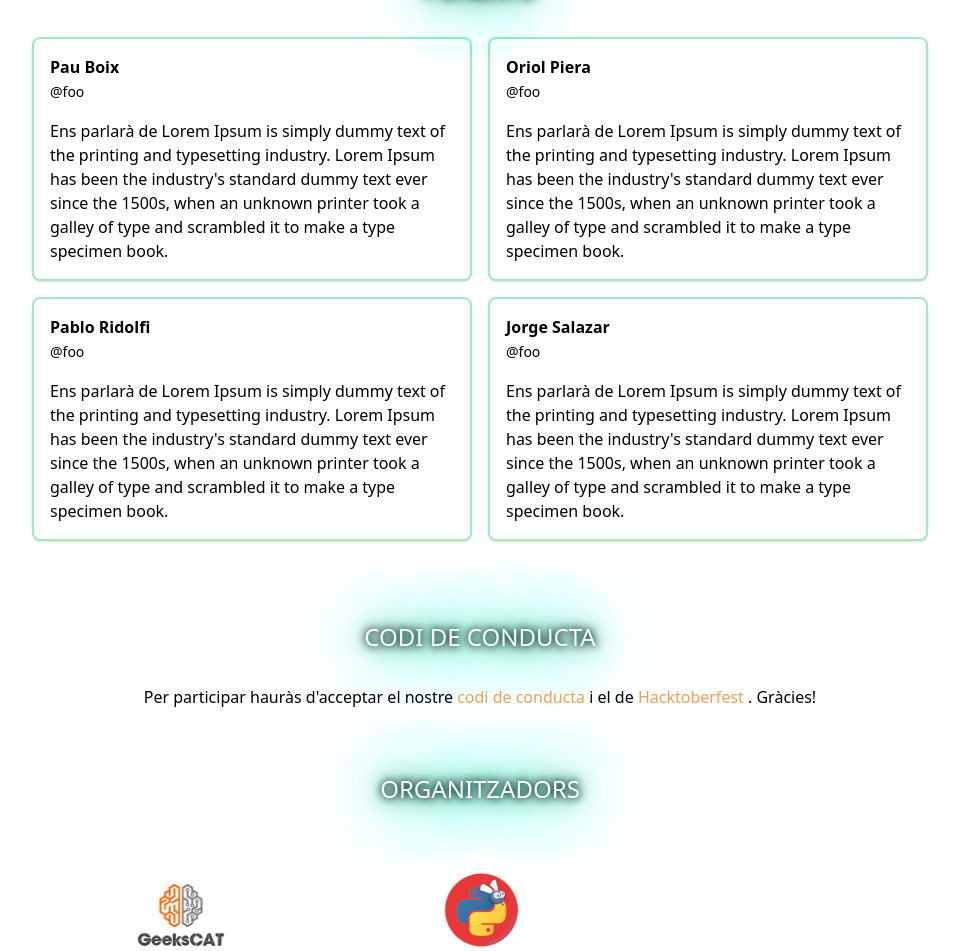
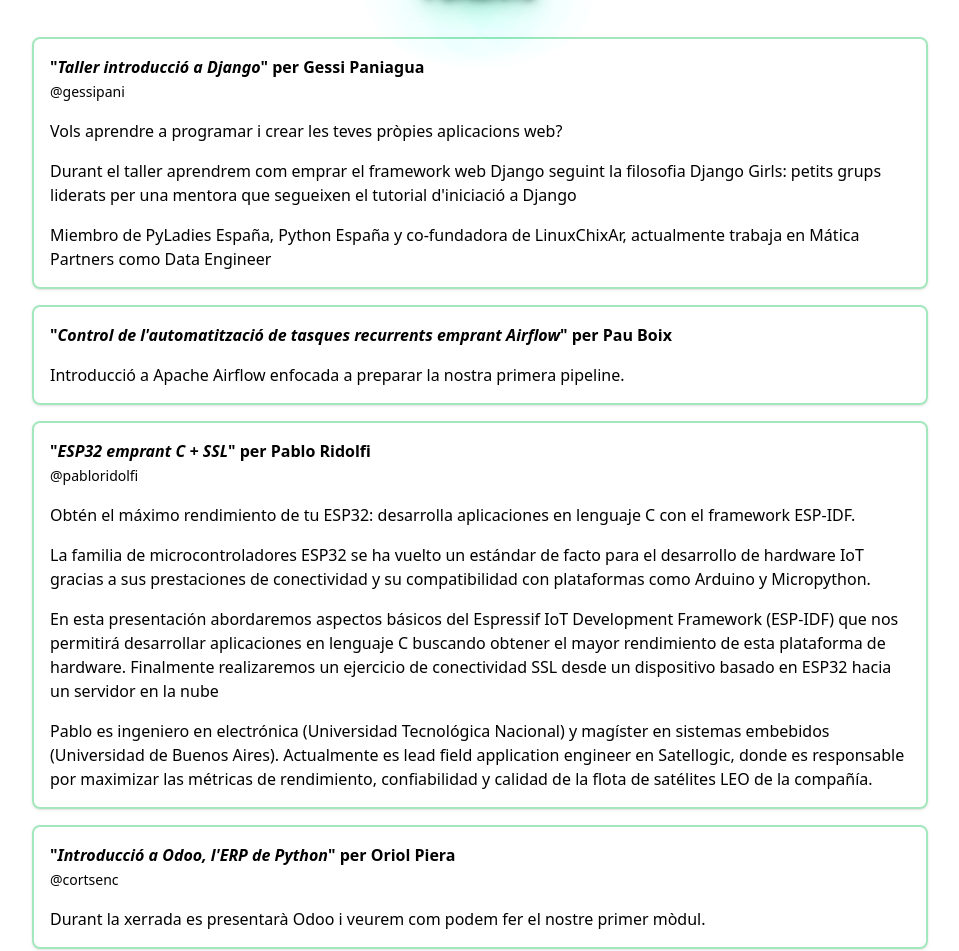
Before and after one commit to GeeksCAT/hacktoberfest-web-2022, a Vue app: page / in a window 1280 px wide. Shown: the part 2161-3112 px from the top of the page, without its empty margins (160-1119 px from the left). Built offline with nearby package versions, Linux system fonts and the light colour scheme; what @formkit/vue would draw is missing.

Commit message:
Add speakers, bio, socials and talks content

```diff
--- a/src/components/Sections/SSpeakers.vue
+++ b/src/components/Sections/SSpeakers.vue
@@ -8,11 +8,13 @@
 <template>
   <a-section>
     <a-title>Ponents</a-title>
-    <div class="md:gap-4 md:columns-2">
+    <div >
       <a-box v-for="speaker in speakers" :key="speaker.name" class="mb-4">
-        <h4 class="font-bold">{{ speaker.name }}</h4>
-        <span class="text-sm">{{ speaker.twitter }}</span>
-        <p class="mt-4">{{ speaker.summary }}</p>
+        <h4 class="font-bold">"<i>{{ speaker.talk }}</i>" per {{ speaker.name }}</h4>
+        <a v-if="speaker.twitter" target="_blank" :href="`https://twitter.com/${speaker.twitter}`" class="text-sm">@{{ speaker.twitter }}</a>
+        <a v-if="speaker.linkedin" target="_blank" :href="`https://www.linkedin.com/in//${speaker.linkedin}`" class="text-sm">@{{ speaker.linkedin }}</a>
+        <p :key="summaryCount" v-for="(summaryEntry, summaryCount) in speaker.summary" id="summary" class="mt-4" v-html="summaryEntry"/>
+        <p :key="bioCount" v-for="(bioEntry, bioCount) in speaker.bio" id="bio" class="mt-4" v-html="bioEntry"/>
       </a-box>
     </div>
   </a-section>
--- a/src/content.ts
+++ b/src/content.ts
@@ -95,27 +95,57 @@
 
 export const speakers: ISpeaker[] = [
   {
+    name: 'Gessi Paniagua',
+    twitter: 'gessipani',
+    talk: 'Taller introducció a Django',
+    summary: [
+      'Vols aprendre a programar i crear les teves pròpies aplicacions web?',
+      "Durant el taller aprendrem com emprar el <a href='https://www.djangoproject.com/' target='_blank'>framework web Django</a> seguint la filosofia Django Girls: petits grups liderats per una mentora que segueixen el tutorial d'iniciació a Django"
+    ],
+    bio: [
+      'Miembro de PyLadies España, Python España y co-fundadora de LinuxChixAr, actualmente trabaja en Mática Partners como Data Engineer'
+    ]
+  },
+  {
     name: 'Pau Boix',
-    twitter: '@foo',
-    summary:
-      "Ens parlarà de Lorem Ipsum is simply dummy text of the printing and typesetting industry. Lorem Ipsum has been the industry's standard dummy text ever since the 1500s, when an unknown printer took a galley of type and scrambled it to make a type specimen book."
+    talk: "Control de l'automatització de tasques recurrents emprant Airflow",
+    summary: [
+      'Introducció a <a target="_blank" href="https://airflow.apache.org/">Apache Airflow</a> enfocada a preparar la nostra primera pipeline.'
+    ],
+    bio: []
   },
   {
     name: 'Pablo Ridolfi',
-    twitter: '@foo',
-    summary:
-      "Ens parlarà de Lorem Ipsum is simply dummy text of the printing and typesetting industry. Lorem Ipsum has been the industry's standard dummy text ever since the 1500s, when an unknown printer took a galley of type and scrambled it to make a type specimen book."
+    twitter: 'pabloridolfi',
+    talk: 'ESP32 emprant C + SSL',
+    summary: [
+      'Obtén el máximo rendimiento de tu ESP32: desarrolla aplicaciones en lenguaje C con el <a target="_blank" href="https://docs.espressif.com/projects/esp-idf/en/latest/esp32/">framework ESP-IDF</a>.',
+      'La familia de microcontroladores ESP32 se ha vuelto un estándar de facto para el desarrollo de hardware IoT gracias a sus prestaciones de conectividad y su compatibilidad con plataformas como Arduino y Micropython.',
+      'En esta presentación abordaremos aspectos básicos del Espressif IoT Development Framework (ESP-IDF) que nos permitirá desarrollar aplicaciones en lenguaje C buscando obtener el mayor rendimiento de esta plataforma de hardware. Finalmente realizaremos un ejercicio de conectividad SSL desde un dispositivo basado en ESP32 hacia un servidor en la nube'
+    ],
+    bio: [
+      'Pablo es ingeniero en electrónica (Universidad Tecnológica Nacional) y magíster en sistemas embebidos (Universidad de Buenos Aires). Actualmente es lead field application engineer en Satellogic, donde es responsable por maximizar las métricas de rendimiento, confiabilidad y calidad de la flota de satélites LEO de la compañía.'
+    ]
   },
   {
     name: 'Oriol Piera',
-    twitter: '@foo',
-    summary:
-      "Ens parlarà de Lorem Ipsum is simply dummy text of the printing and typesetting industry. Lorem Ipsum has been the industry's standard dummy text ever since the 1500s, when an unknown printer took a galley of type and scrambled it to make a type specimen book."
+    twitter: 'cortsenc',
+    talk: "Introducció a Odoo, l'ERP de Python",
+    summary: [
+      "Durant la xerrada es presentarà <a target='blank' href='https://www.odoo.com/'>Odoo</a> i veurem com podem fer el nostre primer mòdul."
+    ],
+    bio: []
   },
   {
     name: 'Jorge Salazar',
-    twitter: '@foo',
-    summary:
-      "Ens parlarà de Lorem Ipsum is simply dummy text of the printing and typesetting industry. Lorem Ipsum has been the industry's standard dummy text ever since the 1500s, when an unknown printer took a galley of type and scrambled it to make a type specimen book."
+    linkedin: 'jorgesalazarm',
+    talk: 'OS datawarehouse',
+    summary: [
+      'How to create a highly operational Data Warehouse with Open-Source tools through a layered architecture that allows responding to the business needs that Data Scientists and business intelligence specialists solve.',
+      'Possible Big Data and Data Lake strategies. Proposal for the development cycle of solutions with Machine Learning'
+    ],
+    bio: [
+      'Computer engineer Jorge Salazar Marrero with more than 13 years of experience in Data environments. I worked as Team Lead of a team of Data Analysts at Hewlett Packard Enterprise and I currently work as Team Lead of the Kave Home S.L. Data Team.'
+    ]
   }
 ]
```
Also changed, not shown: src/types.ts (+5 -2 lines).
